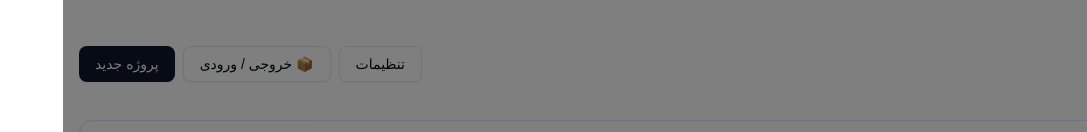
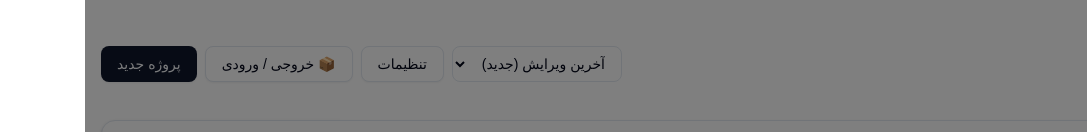
Before and after one commit to afzali/tarjomai, a SvelteKit app: page / in a window 1280 px wide. Shown: the top 132 px of the page, without its empty margins (193-1280 px from the left). Built offline with nearby package versions, Linux system fonts and the light colour scheme; a small style sheet from the web is missing.

Commit message:
add sort

```diff
--- a/src/routes/(app)/+page.svelte
+++ b/src/routes/(app)/+page.svelte
@@ -14,6 +14,34 @@
 	let selectedIds = $state(new Set());
 	let importing = $state(false);
 	let exporting = $state(false);
+
+	// Sort state: 'updatedAt_desc' | 'updatedAt_asc' | 'createdAt_desc' | 'createdAt_asc' | 'title_asc' | 'title_desc'
+	let sortKey = $state('updatedAt_desc');
+
+	const sortOptions = [
+		{ value: 'updatedAt_desc', label: 'آخرین ویرایش (جدید)' },
+		{ value: 'updatedAt_asc',  label: 'آخرین ویرایش (قدیم)' },
+		{ value: 'createdAt_desc', label: 'تاریخ ساخت (جدید)' },
+		{ value: 'createdAt_asc',  label: 'تاریخ ساخت (قدیم)' },
+		{ value: 'title_asc',      label: 'نام (الف تا ی)' },
+		{ value: 'title_desc',     label: 'نام (ی تا الف)' },
+	];
+
+	const sortedProjects = $derived(() => {
+		const list = [...projects];
+		const [field, dir] = sortKey.split('_');
+		list.sort((a, b) => {
+			if (field === 'title') {
+				const cmp = (a.title || '').localeCompare(b.title || '', 'fa');
+				return dir === 'asc' ? cmp : -cmp;
+			} else {
+				const da = new Date(a[field] || 0).getTime();
+				const db = new Date(b[field] || 0).getTime();
+				return dir === 'desc' ? db - da : da - db;
+			}
+		});
+		return list;
+	});
 
 	onMount(async () => {
 		projects = await projectsStore.load();
@@ -105,7 +133,15 @@
 			<h1 class="text-3xl font-bold">ترجمای</h1>
 			<p class="text-muted-foreground mt-1">ابزار ترجمه و مقایسه هوشمند متون</p>
 		</div>
-		<div class="flex gap-2 flex-wrap justify-end">
+		<div class="flex gap-2 flex-wrap justify-end items-center">
+			<select
+				bind:value={sortKey}
+				class="h-9 rounded-md border border-input bg-background px-3 text-sm ring-offset-background focus:outline-none focus:ring-2 focus:ring-ring"
+			>
+				{#each sortOptions as opt}
+					<option value={opt.value}>{opt.label}</option>
+				{/each}
+			</select>
 			<Button variant="outline" href="/settings">تنظیمات</Button>
 			{#if !selectMode}
 				<Button variant="outline" onclick={toggleSelectMode}>📦 خروجی / ورودی</Button>
@@ -165,7 +201,7 @@
 		</Card>
 	{:else}
 		<div class="grid gap-4 md:grid-cols-2 lg:grid-cols-3">
-			{#each projects as project (project.id)}
+			{#each sortedProjects() as project (project.id)}
 				<Card
 					class="hover:shadow-md transition-shadow group {selectMode ? 'cursor-pointer' : ''} {selectMode && selectedIds.has(project.id) ? 'ring-2 ring-primary' : ''}"
 					onclick={selectMode ? () => toggleSelect(project.id) : undefined}
```
